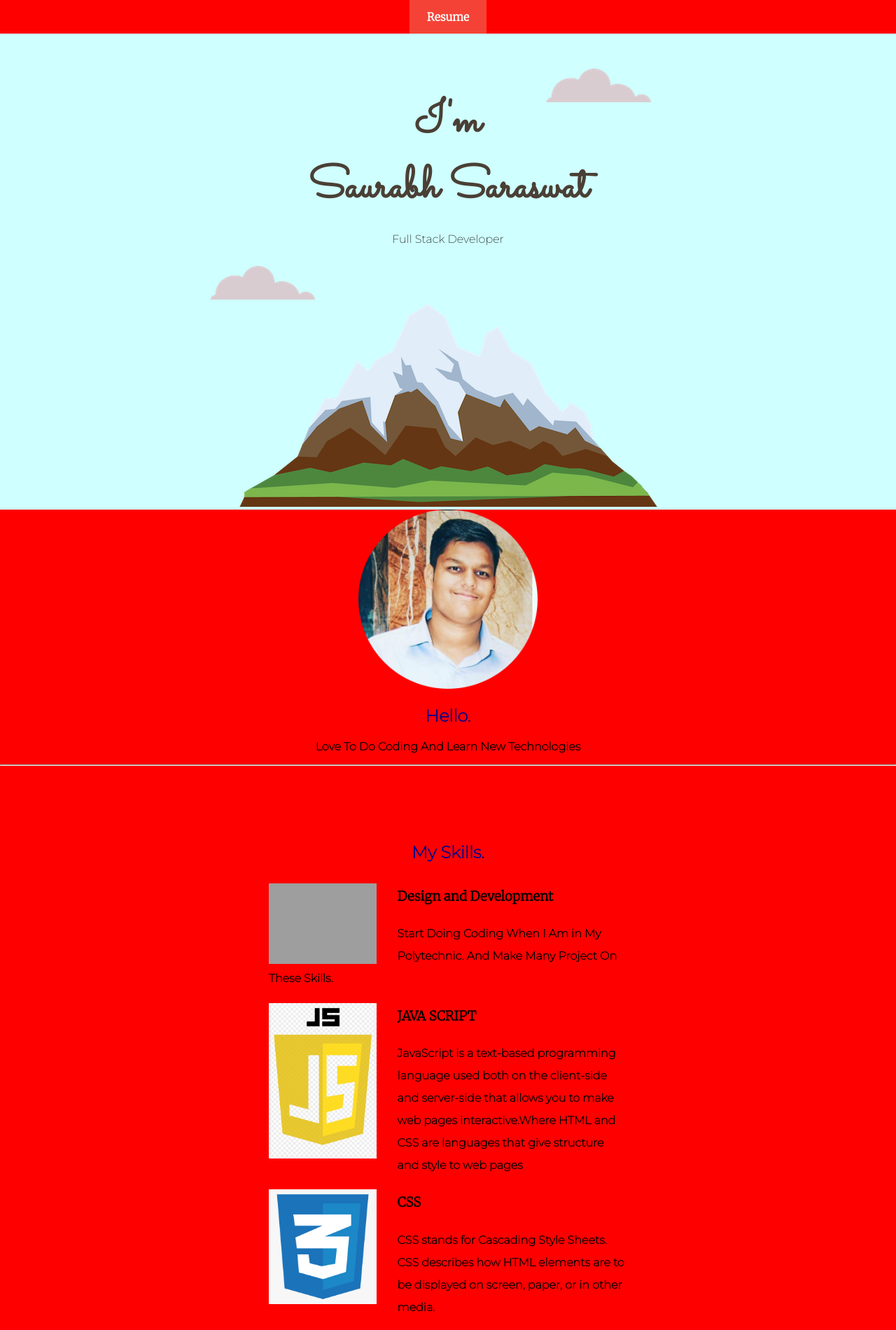
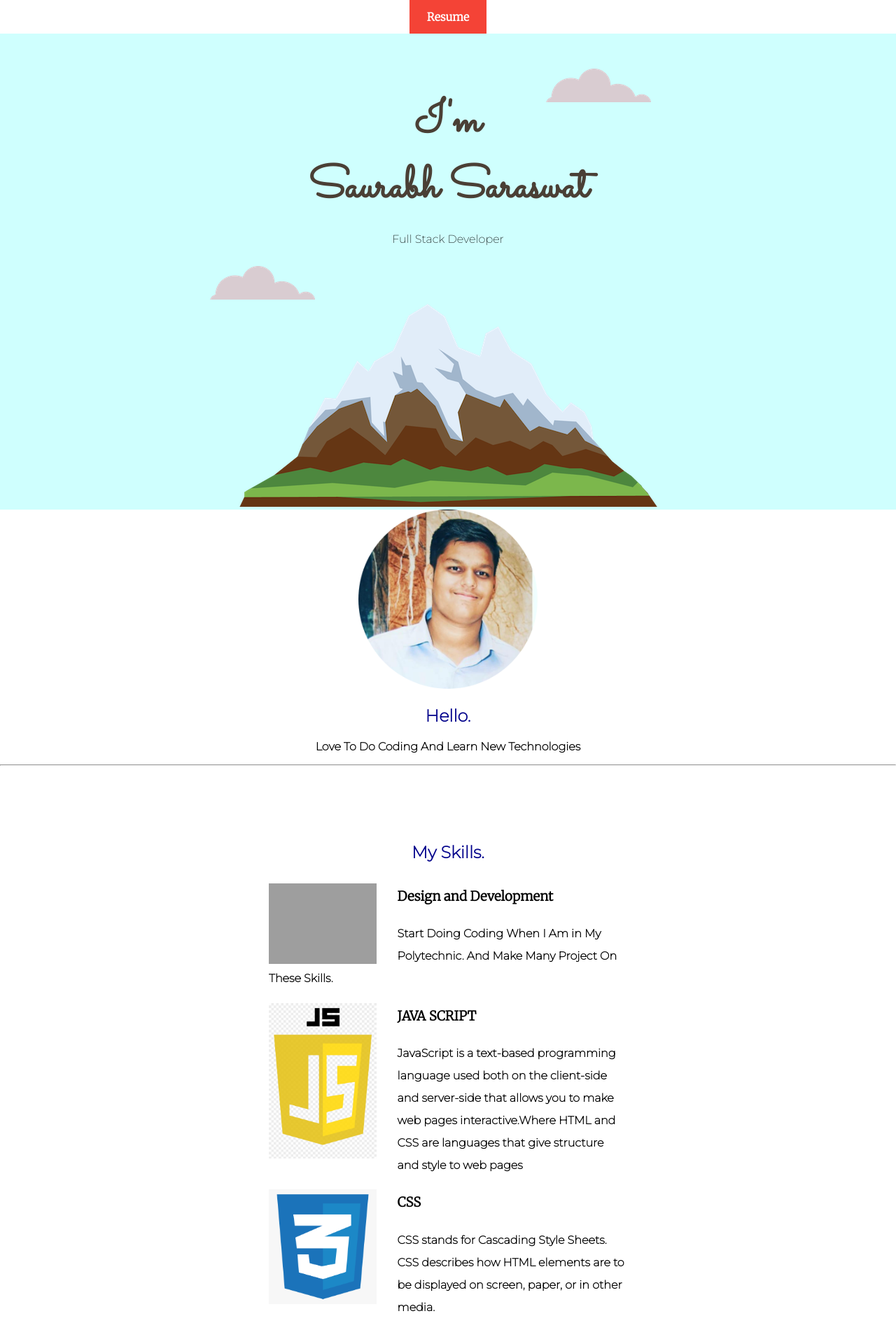
Before and after one commit to saurabhsaraswat7535/saurabh-saraswat-personal-site, a PHP site: page / in a window 1280 px wide. Shown: the top 1900 px of the page at 70% size. Run offline with PHP 8.4, Linux system fonts and the light colour scheme; grey boxes are pictures that could not be loaded.

Commit message:
Update style.css

```diff
--- a/css/style.css
+++ b/css/style.css
@@ -5,10 +5,6 @@ body{
   font-family: 'Merriweather', serif;
 
 }
-div {
-  background-color: red;
-}
-
   .link:link, .link:visited {
   background-color: #f44336;
   color: white;
```
